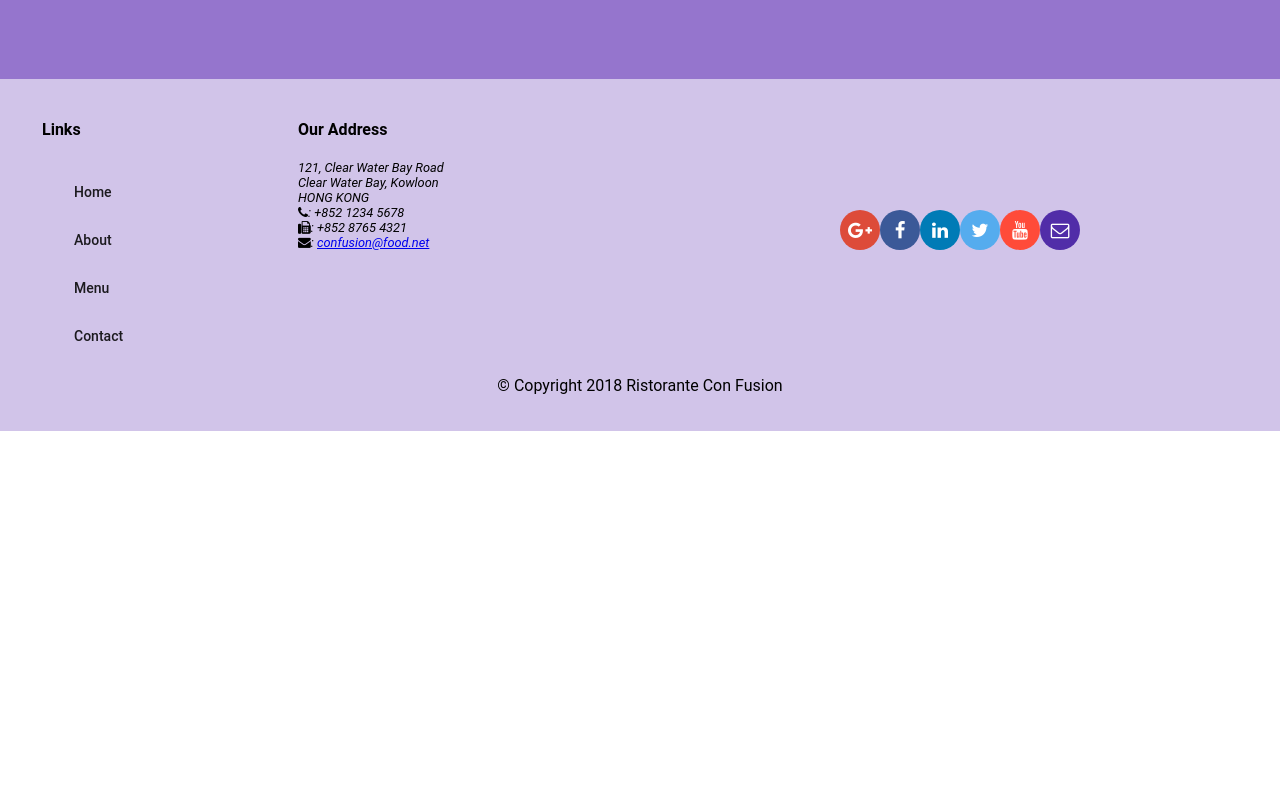
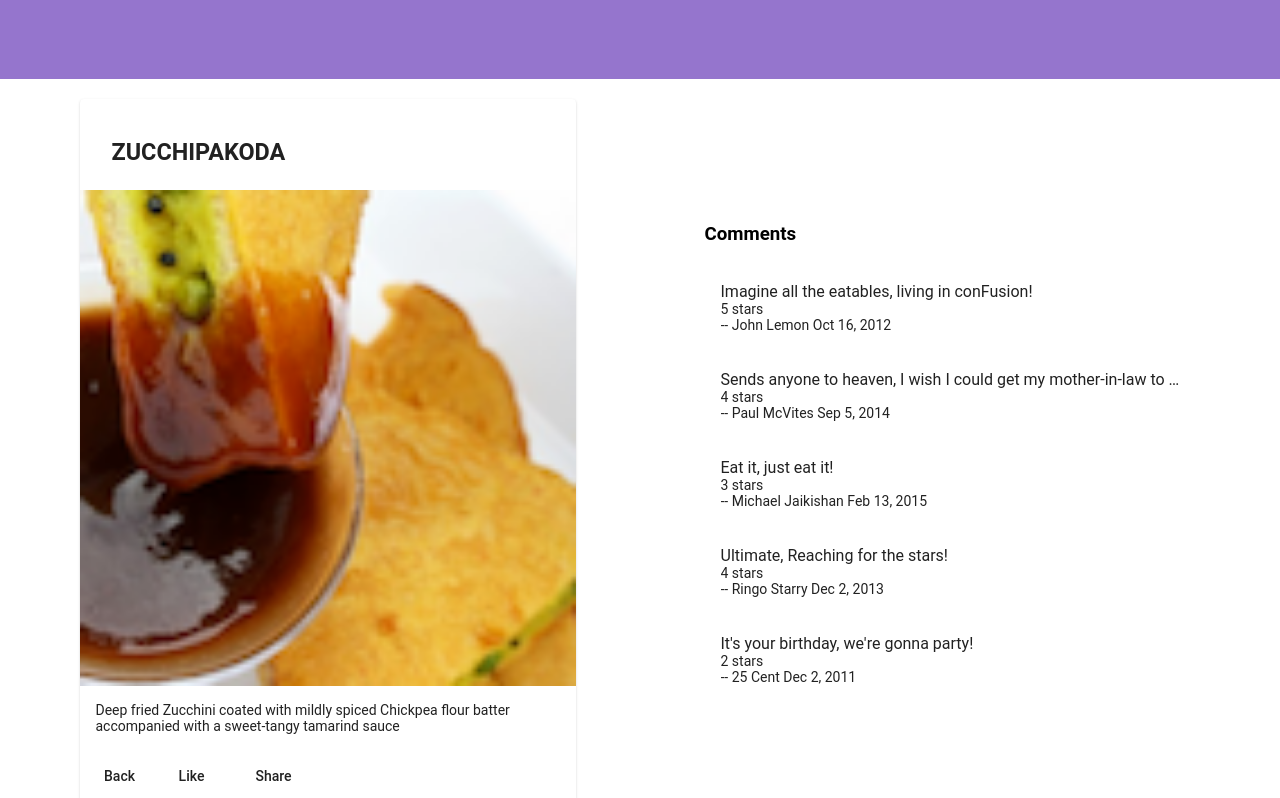
Before and after one commit to NorinMp143/LearnAngular, an Angular app: page /dishdetail/1 in a window 1280 px wide. Before the commit this address led to /. Shown: the part 260-1058 px from the top of the page. Before the commit the page ends 800 px from the top, so only its background shows below. Built offline with nearby package versions, Linux system fonts and the light colour scheme.

Commit message:
SPA part2

```diff
--- a/src/app/app-routing/routes.ts
+++ b/src/app/app-routing/routes.ts
@@ -11,5 +11,6 @@
     {path:'menu',component:MenuComponent},
     {path:'about',component:AboutComponent},
     {path:'contact',component:ContactComponent},
+    {path:'dishdetail/:id',component:DishdetailComponent},
     {path:'', redirectTo:'/home',pathMatch:"full"}
 ];
--- a/src/app/dishdetail/dishdetail.component.html
+++ b/src/app/dishdetail/dishdetail.component.html
@@ -20,6 +20,7 @@
           <p>{{dish.description}}</p>
         </mat-card-content>
         <mat-card-actions>
+          <button mat-button (click)="goBack()">Back</button>
           <button mat-button>Like</button>
           <button mat-button>Share</button>
         </mat-card-actions>
--- a/src/app/dishdetail/dishdetail.component.ts
+++ b/src/app/dishdetail/dishdetail.component.ts
@@ -1,5 +1,9 @@
-import { Component, OnInit, Input } from '@angular/core';
+// import { Component, OnInit, Input } from '@angular/core';
+import { Component, OnInit } from '@angular/core';
+import { Params, ActivatedRoute } from '@angular/router';
+import { Location } from '@angular/common';
 import { Dish } from '../shared/dish';
+import { DishService } from '../services/dish.service';
 
 @Component({
   selector: 'app-dishdetail',
@@ -8,12 +12,18 @@
 })
 export class DishdetailComponent implements OnInit {
 
-  @Input()
-  dish = Dish;
+  // @Input()
+  dish : Dish;
 
-  constructor() { }
+  constructor(private dishService: DishService, private route: ActivatedRoute, private location: Location) { }
 
   ngOnInit() {
+    let id = this.route.snapshot.params['id'];
+    this.dish = this.dishService.getDish(id);
+  }
+
+  goBack(): void{
+    this.location.back();
   }
 
 }
--- a/src/app/menu/menu.component.html
+++ b/src/app/menu/menu.component.html
@@ -9,7 +9,7 @@
 
   <div fxFlex>
     <mat-grid-list cols="2" rowHeight="200px">
-      <mat-grid-tile *ngFor="let dish of dishes" (click)="onSelect(dish)">
+      <mat-grid-tile *ngFor="let dish of dishes" [routerLink]="['/dishdetail',dish.id]">
         <img height="200px" src="{{dish.image}}" alt="{{dish.name}}">
         <mat-grid-tile-footer>
           <h1 matLine> {{dish.name | uppercase}} </h1>
@@ -19,8 +19,4 @@
     </mat-grid-list>
   </div>
 
-  <app-dishdetail [dish]="selectedDish"></app-dishdetail>
-
-
-
 </div>
```
